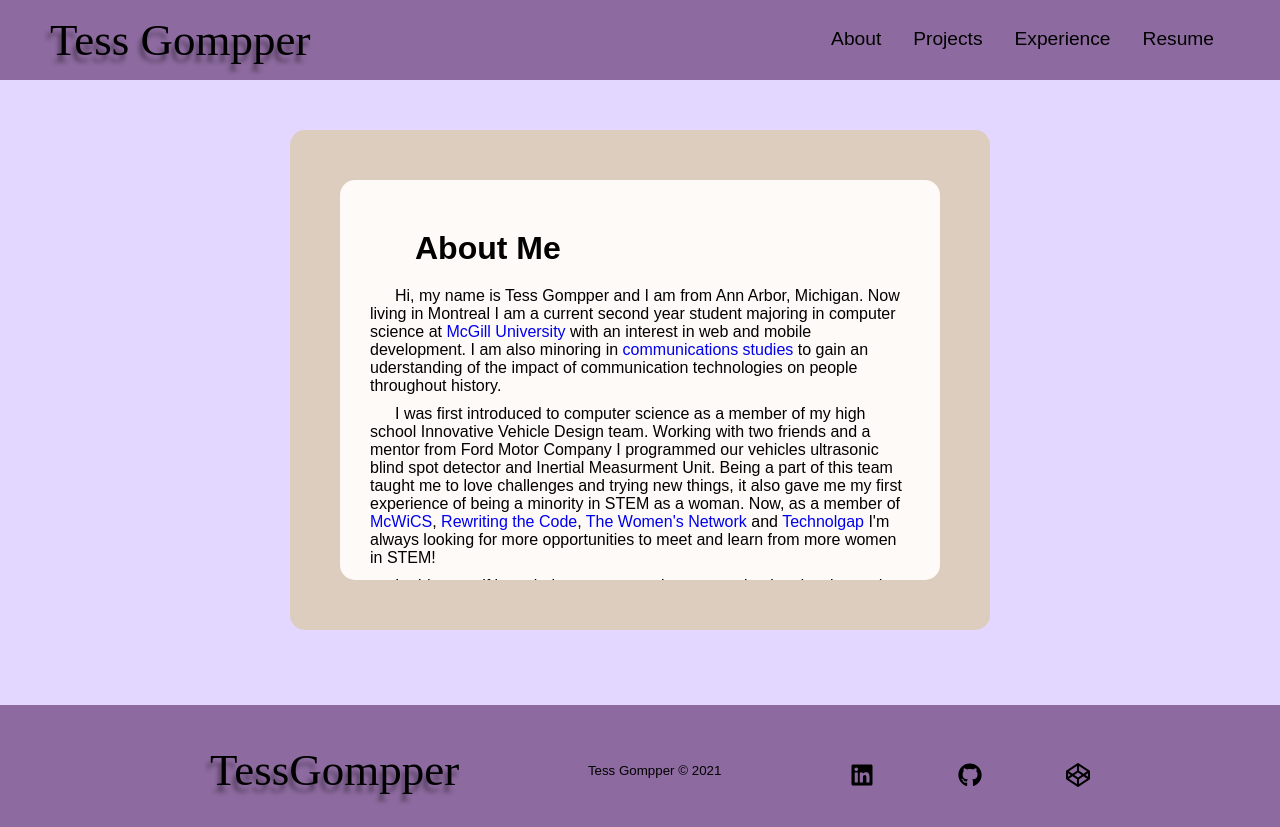
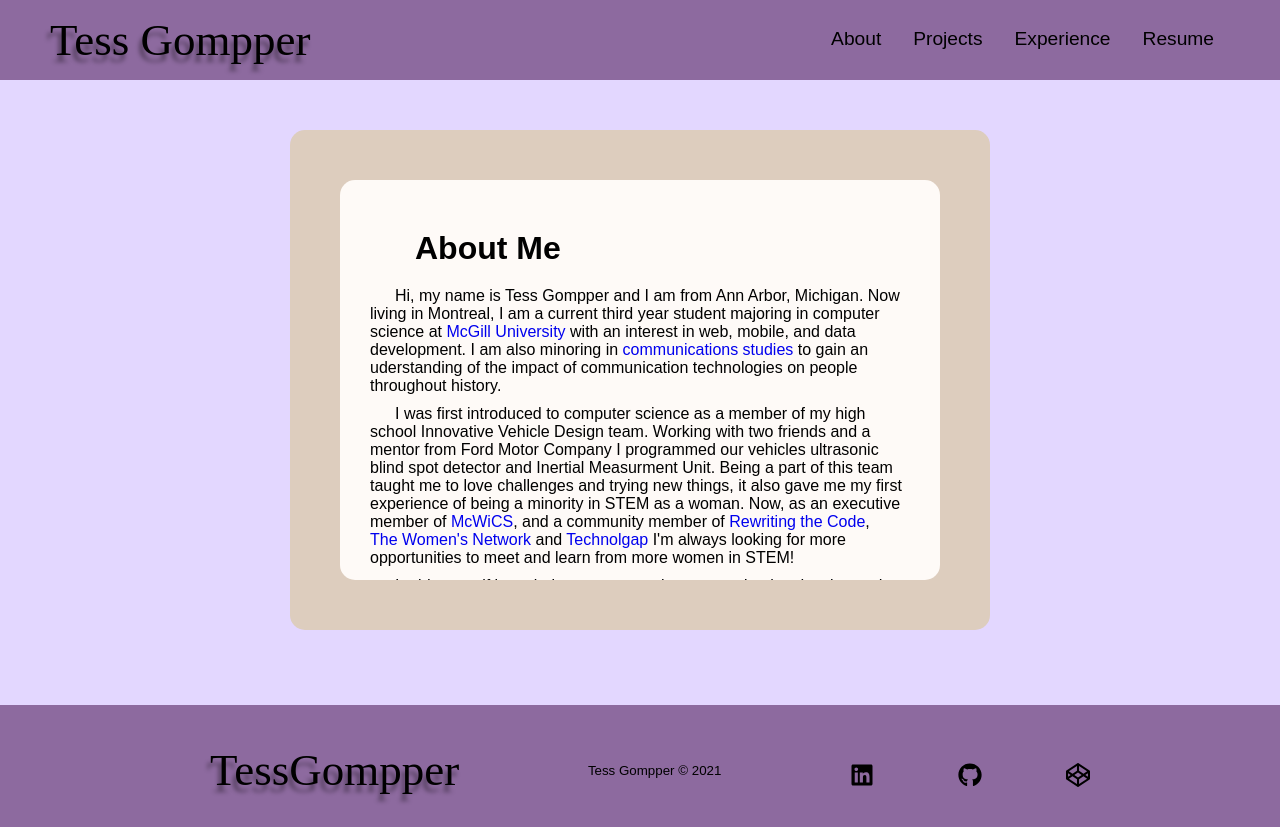
Before and after one commit to tgompper1/myWebsite, a React (Create React App) app: page /about in a window 1280 px wide. Built offline with nearby package versions, Linux system fonts and the light colour scheme.

Commit message:
update about me

```diff
--- a/src/components/pages/About/About.js
+++ b/src/components/pages/About/About.js
@@ -8,26 +8,24 @@ function About() {
                 <div class='aboutbubble'>
                     <h1>About Me</h1>
                     <p>
-                        <p>Hi, my name is Tess Gompper and I am from Ann Arbor, Michigan. Now living in Montreal I am a current second year student majoring in
+                        <p>Hi, my name is Tess Gompper and I am from Ann Arbor, Michigan. Now living in Montreal, I am a current third year student majoring in
                         computer science at <a href="https://www.cs.mcgill.ca/academic/undergrad/ba/"><nobr>McGill University</nobr></a> with an
-                        interest in web and mobile development. I am also minoring in
+                        interest in web, mobile, and data development. I am also minoring in
                         <a href ="https://www.mcgill.ca/ahcs/undergraduate/cs"><nobr> communications studies </nobr></a>
                         to gain an uderstanding of the impact of communication technologies on people throughout history.</p>
                         <p>I was first introduced to computer science as a member of my high school Innovative Vehicle Design team. Working with two friends and a mentor from Ford Motor Company
                         I programmed our vehicles ultrasonic blind spot detector and Inertial Measurment Unit. Being a part of this team
                         taught me to love challenges and trying new things, it also gave me my first experience of being a minority
-                        in STEM as a woman. Now, as a member of <a href = "https://www.mcwics.com/"><nobr>McWiCS</nobr></a>, <a href = "https://rewritingthecode.org/"><nobr>Rewriting the Code</nobr></a>, <a href = "https://www.thewomens.network/"><nobr>The Women's Network</nobr></a> and <a href = "https://www.linkedin.com/company/technolgap/?originalSubdomain=ca"><nobr>Technolgap </nobr></a>
+                        in STEM as a woman. Now, as an executive member of <a href = "https://www.mcwics.com/"><nobr>McWiCS</nobr></a>, and a community member of <a href = "https://rewritingthecode.org/"><nobr>Rewriting the Code</nobr></a>, <a href = "https://www.thewomens.network/"><nobr>The Women's Network</nobr></a> and <a href = "https://www.linkedin.com/company/technolgap/?originalSubdomain=ca"><nobr>Technolgap </nobr></a>
                         I'm always looking for more opportunities to meet and learn from more women in STEM!</p>
                         <p>I pride myself in on being a very creative person, I enjoy drawing and paiting as well as sewing and needlepoint. As a figure skater
                         I get to combine this creativity with precision which I find relates strongly to computer science: though creating something technical and precise
                         a programmer also gets the opportunity to make something unique and beautiful. This combination of precision and creativity
                         is one of the reasons I fell in love with Computer Science. I also consider myself to be very quick to learn. I am good at following directions
-                        and asking for help which makes me easy to teach. This past summer working at a coffee shop I was able to progress from cashier to fully
-                        trained barista in just 1 week of training. Though a simple example, this showcases my ability to learn quickly and efficiently. </p>
+                        and asking for help which makes me easy to teach. </p>
                         <p>In my spare time I enjoy hiking and exploring, reading, spending time with my cat, and trying out new food spots! I have figure skated almost my whole and
-                        am continuing skating for fun as a member of the McGill Figure Skating team. Throughout high school I worked with
-                        special needs athletes through figure skating as a coach and Unified Partner with Michigan Special Olympics and I am excited to continue
-                        my volunteering in Montreal. This fall I will be starting as a mentor with <a href= "https://www.montrealbeyondme.ca/"><nobr>Beyond Me Montreal</nobr></a> working
+                        am continuing skating for fun as a member of the McGill Figure Skating team, where I am also VP Events. Throughout high school I worked with
+                        special needs athletes through figure skating as a coach and Unified Partner with Michigan Special Olympics and I volunteered as a mentor with <a href= "https://www.montrealbeyondme.ca/"><nobr>Beyond Me Montreal</nobr></a> working
                          one-on-one with a child with special needs! </p>
 
                     </p>
--- a/src/components/pages/Home/Home.js
+++ b/src/components/pages/Home/Home.js
@@ -7,7 +7,7 @@ function Home() {
             <div class = 'homebubble__container2'>
                 <div class='homebubble'>
                     <h1>Welcome!</h1>
-                    <p>I'm Tess and I am a second year computer science student at McGill University!
+                    <p>I'm Tess and I am a third year computer science student at McGill University!
                         This website was my first personal project and I will continue to improve and update it as I learn more!</p>
                 </div>
              </div>
```
